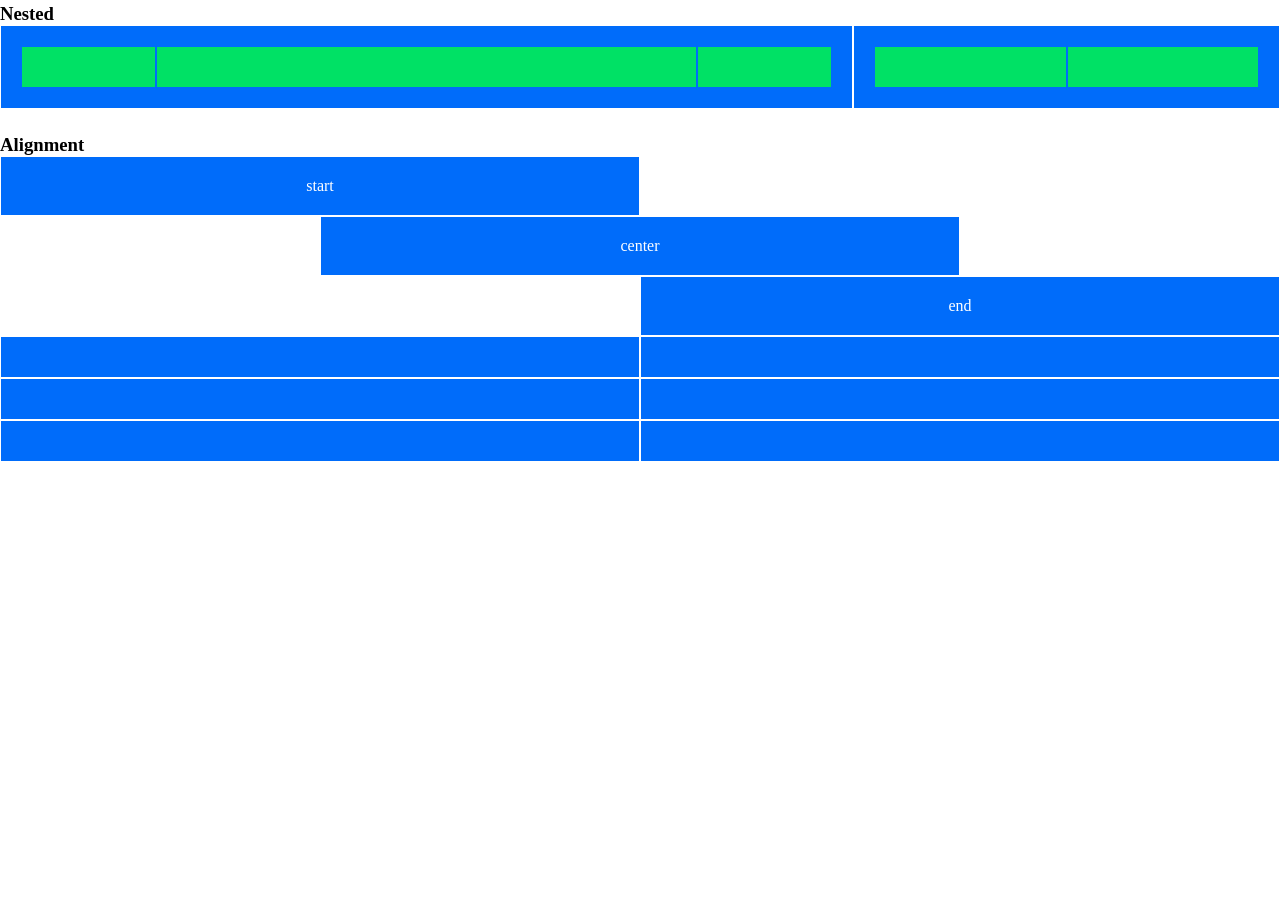
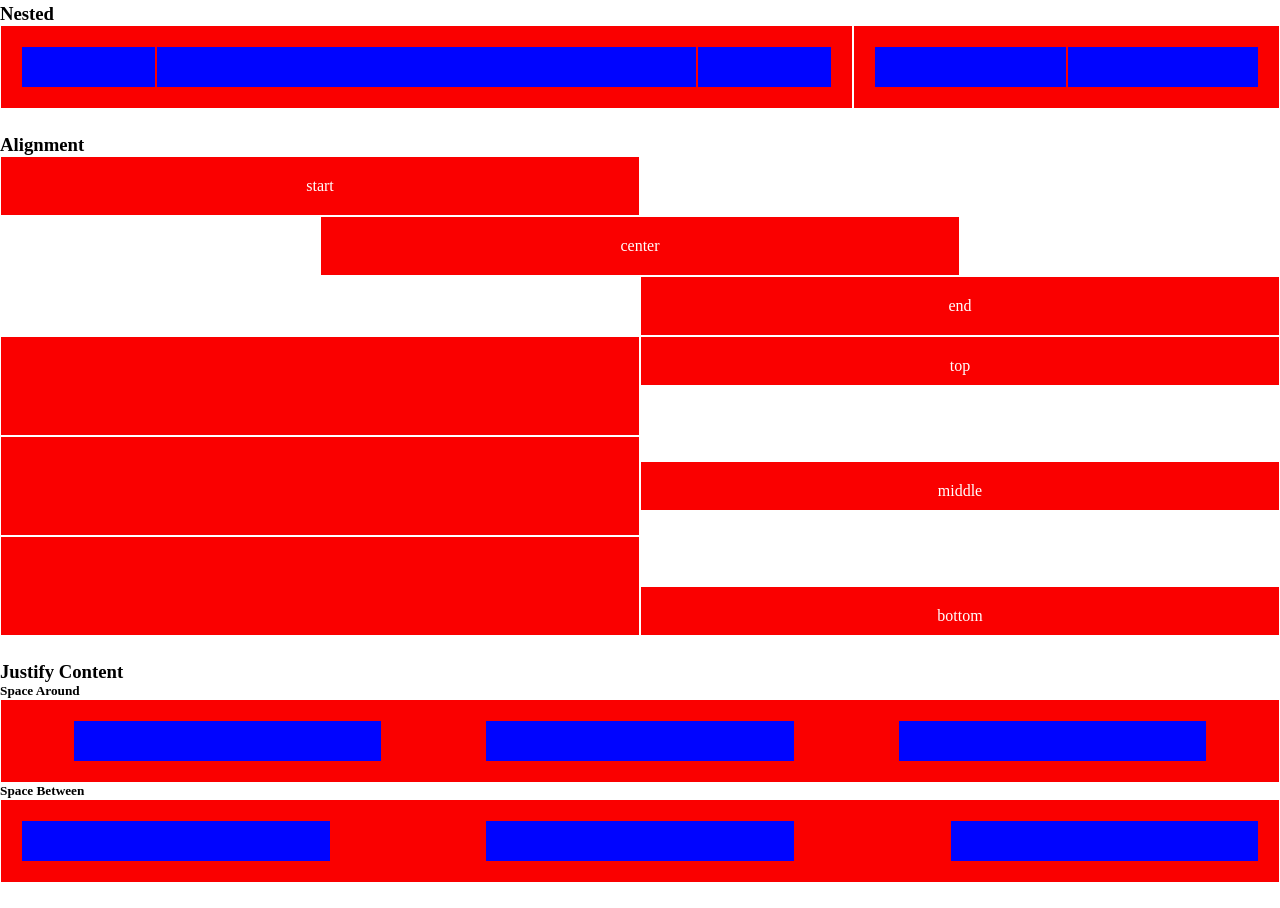
Before and after one commit to marcodem11/html-css-12bool, a plain HTML site: page index.html in a window 1280 px wide. Shown: the part 1252-2160 px from the top of the page. Before the commit the page ends 1739 px from the top, so only its background shows below. Drawn offline with Linux system fonts and the light colour scheme.

Commit message:
col finish

```diff
--- a/css/style.css
+++ b/css/style.css
@@ -1,5 +1,5 @@
 .all [class*="col"]{
-    background-color: #006CFA;
+    background-color: #fa0000;
     padding: 20px 0;
     border: 1px solid white;
     color: white;
@@ -11,8 +11,8 @@
 }
 
 [class*="col"] > .row [class*="col"] {
-    background-color: #00E165;
-    border: 1px solid #006CFA;
+    background-color: #0004ff;
+    border: 1px solid #fa0000;
     color: white;
     text-align: center;
 }
@@ -20,3 +20,11 @@
 section{
     margin-bottom: 25px;
 }
+
+.row .grande{
+    height: 100px;
+}
+
+.row .normale{
+    max-height: 50px;
+}
--- a/index.html
+++ b/index.html
@@ -226,31 +226,58 @@
             </div>
 
             <div class="row align-start">
-                <div class="col-6 big">
+                <div class="col-6 grande">
 
                 </div>
-                <div class="col-6 regular ">
-
+                <div class="col-6 normale ">
+                   top
                 </div>
             </div>
 
             <div class="row align-center">
-                <div class="col-6 big">
+                <div class="col-6 grande">
 
                 </div>
-                <div class="col-6 regular ">
-
+                <div class="col-6 normale ">
+                   middle
                 </div>
             </div>
 
             <div class="row align-end">
-                <div class="col-6 big">
+                <div class="col-6 grande">
 
                 </div>
-                <div class="col-6 regular ">
-
+                <div class="col-6 normale ">
+                   bottom
                 </div>
             </div>
+        </section>
+
+        <section>
+
+            <h3>Justify Content</h3>
+            <h5>Space Around</h5>
+            <div class="row">
+                <div class="col-12">
+                    <div class="row justify-around">
+                        <div class="col-3"></div>
+                        <div class="col-3"></div>
+                        <div class="col-3"></div>
+                    </div>
+                </div>
+            </div>
+
+            <h5>Space Between</h5>
+            <div class="row">
+                <div class="col-12">
+                    <div class="row justify-between">
+                        <div class="col-3"></div>
+                        <div class="col-3"></div>
+                        <div class="col-3"></div>
+                    </div>
+                </div>
+            </div>
+
         </section>
     </main>
 
```
